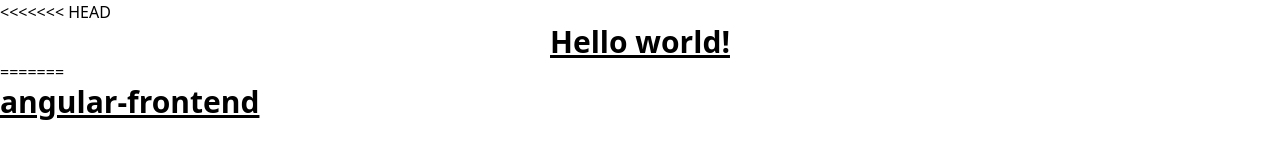
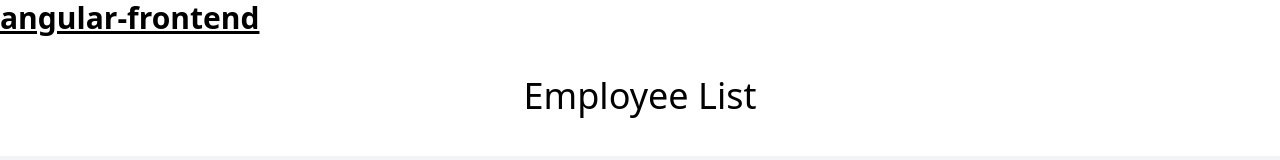
Before and after one commit to The237/sb-project2-frontend, an Angular app: page / in a window 1280 px wide. Shown: the top 160 px of the page. Built offline with nearby package versions, Linux system fonts and the light colour scheme; no server answers.

Commit message:
Fix branch merging issues

```diff
--- a/src/app/app.component.html
+++ b/src/app/app.component.html
@@ -1,12 +1,6 @@
-<<<<<<< HEAD
-<h1 class="text-3xl font-bold underline text-center">
-  Hello world!
-</h1>
-=======
 <h1 class="text-3xl font-bold underline">
   {{title}}
 </h1>
 <div class="container mx-auto">
   <app-employee-list></app-employee-list>
 </div>
->>>>>>> 02-listEmployee
```
